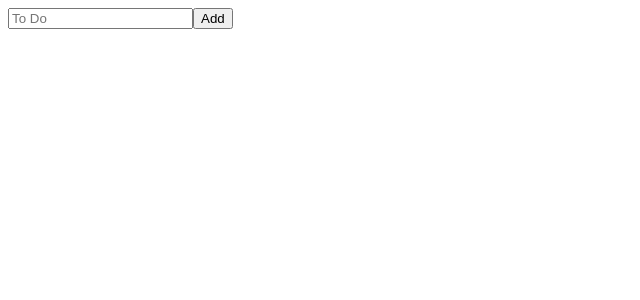
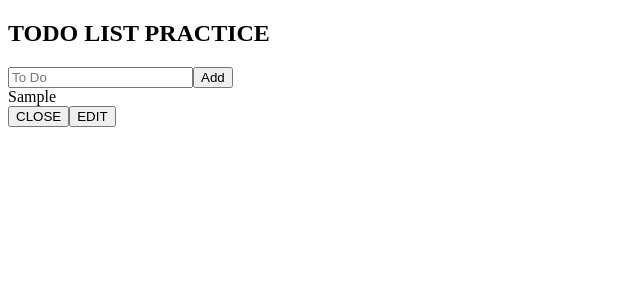
Before and after one commit to PRATAP-KUMAR/side-project-todo, a React (Create React App) app: page / in a window 1280 px wide. Both pictures are taken after typing "Sample" into the empty fields and a click on the button "Add". Shown: the top 300 px of the page, without its empty margins (0-640 px from the left). Built offline with nearby package versions, Linux system fonts and the light colour scheme.

Commit message:
Update Create Action

```diff
--- a/src/App.js
+++ b/src/App.js
@@ -1,9 +1,9 @@
-import TodoForm from './components/TodoForm';
+import TodoList from './components/TodoList';
 
 function App() {
   return (
     <div className="todo-list">
-      <TodoForm />
+      <TodoList />
     </div>
   );
 }
--- /dev/null
+++ b/src/components/Todo.js
@@ -0,0 +1,25 @@
+import React from 'react';
+
+function Todo(props) {
+  const removeTodo = (id) => {
+    console.log(id);
+  };
+
+  const obj = props;
+  const { todos } = obj;
+  return todos.map((todo) => (
+    <div className="flex-row" key={todo.id}>
+      <div className="something">
+        {todo.text}
+      </div>
+      <button type="button" aria-label="close button" onClick={() => removeTodo(todo.id)}>
+        CLOSE
+      </button>
+      <button type="button">
+        EDIT
+      </button>
+    </div>
+  ));
+}
+
+export default Todo;
--- a/src/components/TodoForm.js
+++ b/src/components/TodoForm.js
@@ -1,6 +1,9 @@
 import React, { useState } from 'react';
 
-function TodoForm() {
+function TodoForm(props) {
+  const obj = props;
+  const { onXYZ } = obj;
+
   const [input, setInput] = useState('');
 
   const handleChange = (e) => {
@@ -9,10 +12,15 @@ function TodoForm() {
 
   const handleSubmit = (e) => {
     e.preventDefault();
+    onXYZ({
+      id: Math.floor(Math.random() * 999),
+      text: input,
+    });
     setInput('');
   };
 
   return (
+    <>
       <form onSubmit={handleSubmit}>
         <input
           type="text"
@@ -23,6 +31,7 @@ function TodoForm() {
         />
         <button type="submit">Add</button>
       </form>
+    </>
   );
 }
 
--- /dev/null
+++ b/src/components/TodoList.js
@@ -0,0 +1,26 @@
+import React, { useState } from 'react';
+import Todo from './Todo';
+import TodoForm from './TodoForm';
+
+function TodoList() {
+  const [todos, setTodos] = useState([]);
+
+  const addTodo = (todo) => {
+    if (!todo.text) {
+      return;
+    }
+
+    const newTodos = [todo, ...todos];
+    setTodos(newTodos);
+  };
+
+  return (
+    <>
+      <h2>TODO LIST PRACTICE</h2>
+      <TodoForm onXYZ={addTodo} />
+      <Todo todos={todos} />
+    </>
+  );
+}
+
+export default TodoList;
```
Lines whose indentation alone changed are shown as unchanged.
